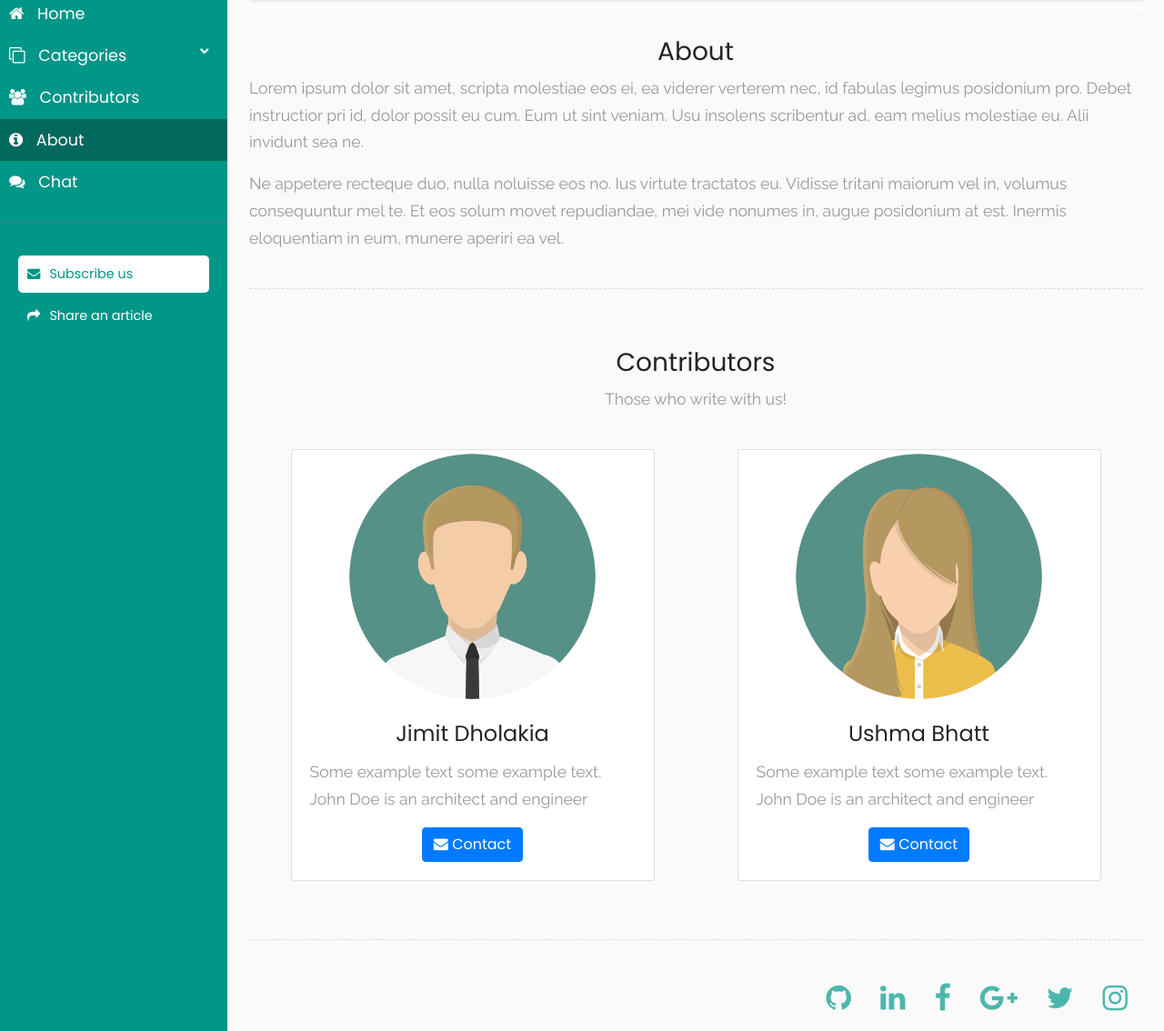
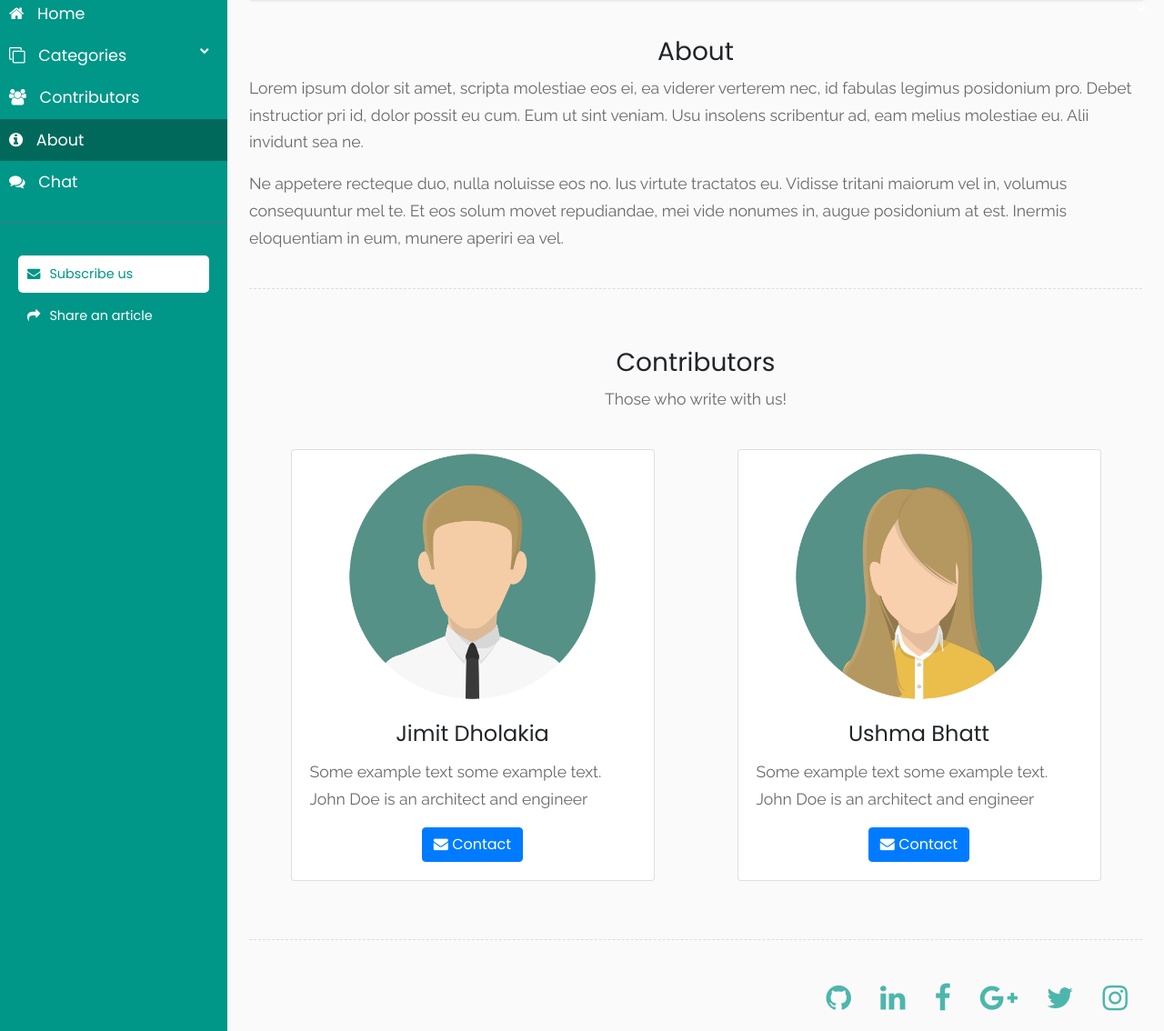
Before and after one commit to jimit105/Blogging-Site, a PHP site: page /about.html in a window 1280 px wide. Shown: the part 110-1244 px from the top of the page at 91% size. Run offline with PHP 8.4, Linux system fonts and the light colour scheme.

Commit message:
Change font color

```diff
--- a/styles/main.css
+++ b/styles/main.css
@@ -15,7 +15,7 @@ p {
     font-size: 1.1em;
     font-weight: 300;
     line-height: 1.7em;
-    color: #999;
+    color: #696969;
 }
 
 a, a:hover, a:focus {
```
